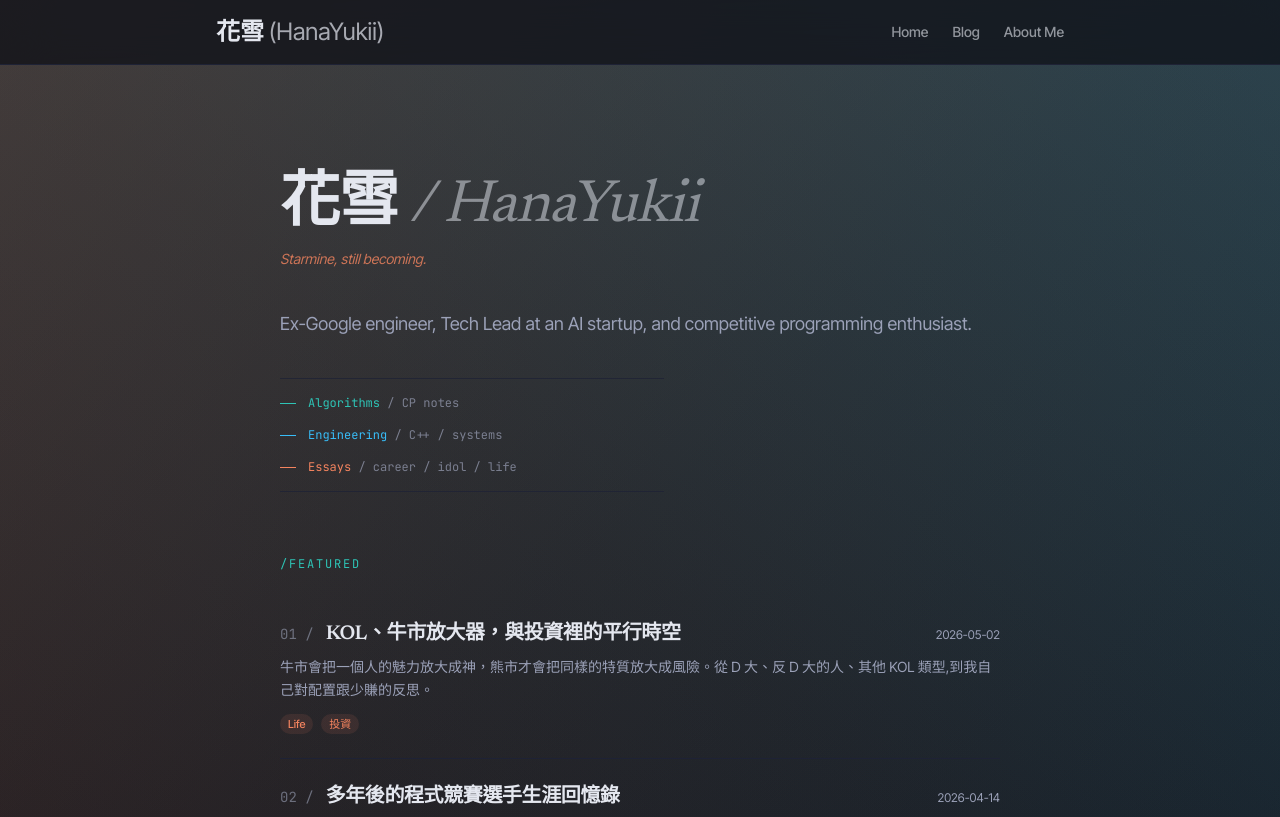
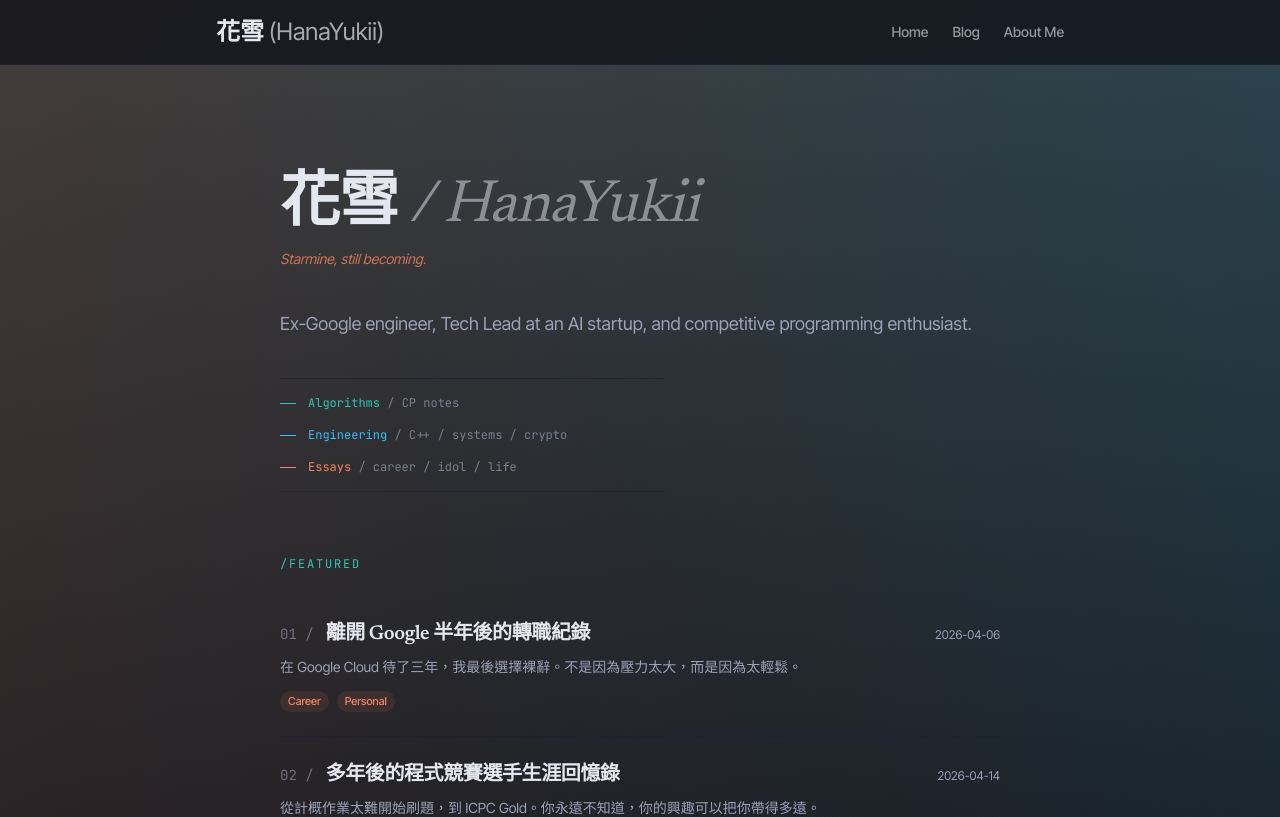
Before and after one commit to HanaYukii/hanayukii-site, a Next.js app: page / in a window 1280 px wide. Shown: the top 817 px of the page. Built offline with nearby package versions, Linux system fonts and the light colour scheme.

Commit message:
Refine featured posts and hero topics

```diff
--- a/src/app/page.tsx
+++ b/src/app/page.tsx
@@ -10,7 +10,7 @@ const heroIndex = [
   },
   {
     label: "Engineering",
-    detail: "C++ / systems",
+    detail: "C++ / systems / crypto",
     color: "text-sky",
     bar: "bg-sky",
   },
--- a/src/data/posts.ts
+++ b/src/data/posts.ts
@@ -48,7 +48,6 @@ export const posts: Post[] = [
     tags: ["Life", "投資"],
     tagStyle: "bg-accent/10 text-accent",
     href: "/blog/kol-bull-market-amplifier",
-    hot: true,
   },
   {
     title: "各大 Online Judge 介紹",
@@ -58,6 +57,7 @@ export const posts: Post[] = [
     tags: ["Competitive Programming"],
     tagStyle: "bg-primary/10 text-primary",
     href: "/blog/online-judge-guide",
+    hot: true,
   },
   {
     title: "Cursor Teams 年繳踩雷紀錄",
@@ -237,5 +237,5 @@ export const posts: Post[] = [
 
 export const hotPosts = posts
   .filter((p) => p.hot)
-  .sort((a, b) => b.date.localeCompare(a.date));
+  .sort((a, b) => a.date.localeCompare(b.date));
 export const recentPosts = posts.filter((p) => !p.hot && p.href);
```
